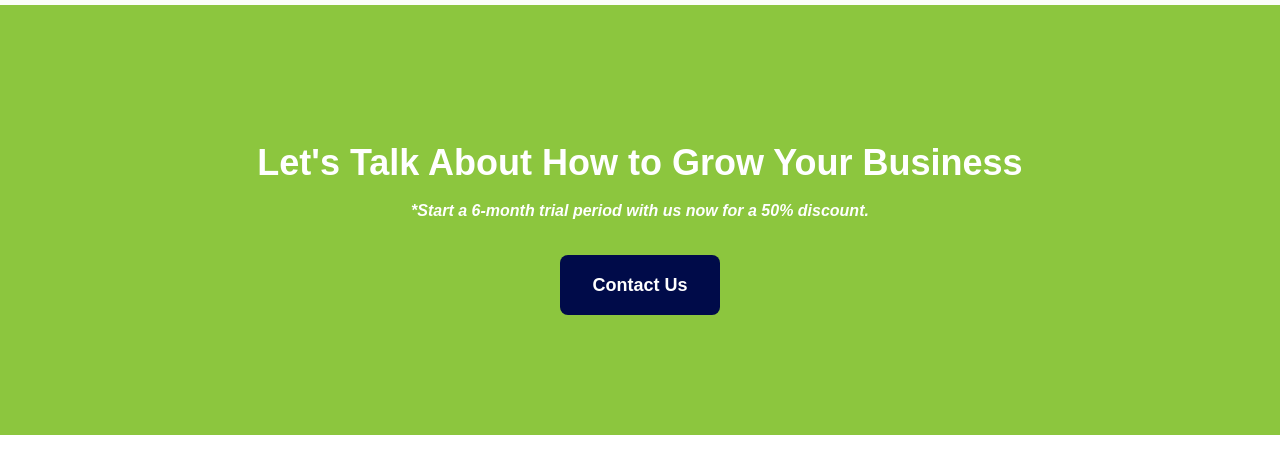
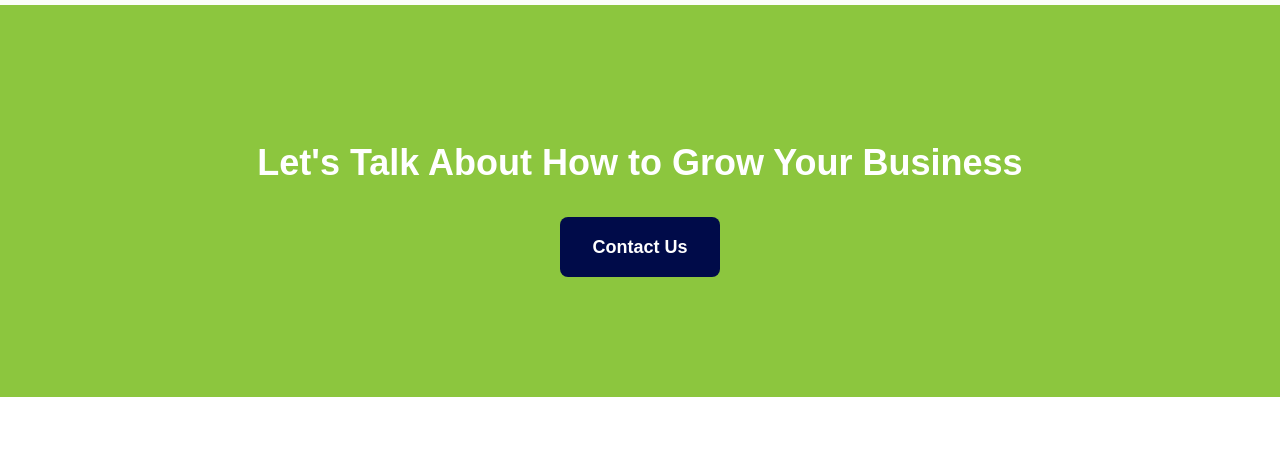
Before and after one commit to wesleyting/clearbooks, a plain HTML site: page about.html in a window 1280 px wide. Shown: the part 2653-3108 px from the top of the page. Drawn offline with nearby package versions, Linux system fonts and the light colour scheme; a script that the page names is missing.

Commit message:
removed 50% discount offer

```diff
--- a/about.html
+++ b/about.html
@@ -143,7 +143,6 @@
   <section id="call-to-action" class="call-to-action wf-section">
     <div class="centered-container w-container">
       <h2 class="cta-heading">Let's Talk About How to Grow Your Business</h2>
-      <p class="paragraph-3"><strong><em class="italic-text">*Start a 6-month trial period with us now for a 50% discount.</em></strong></p>
       <a href="https://calendly.com/pav-clearbooks/30-minute-clearbooks-team" target="_blank" class="button-styling blue get-a-quote w-button">Contact Us</a>
     </div>
   </section>
```
Also changed, not shown: careers.html (+0 -1 lines), contact.html (+0 -1 lines), index.html (+0 -1 lines), pricing.html (+0 -1 lines), services.html (+0 -1 lines), terms-and-conditions.html (+0 -1 lines).
